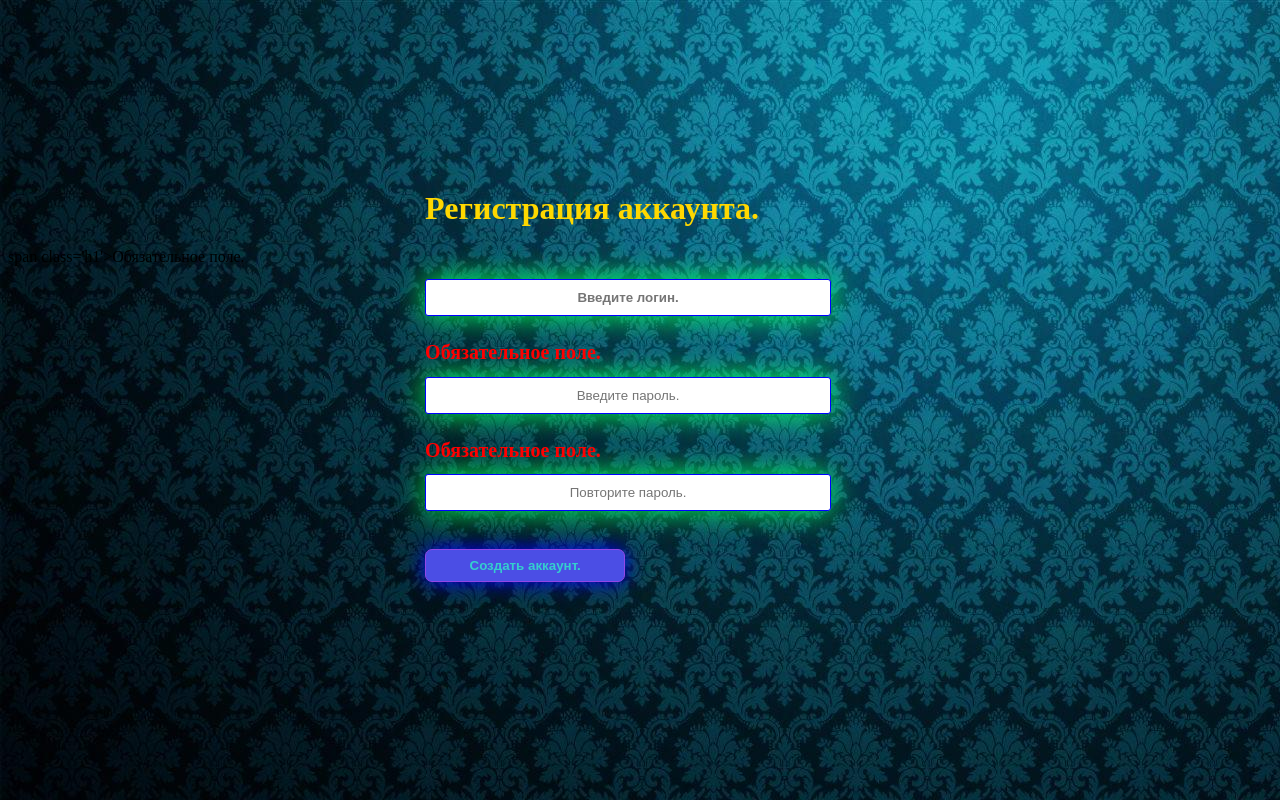
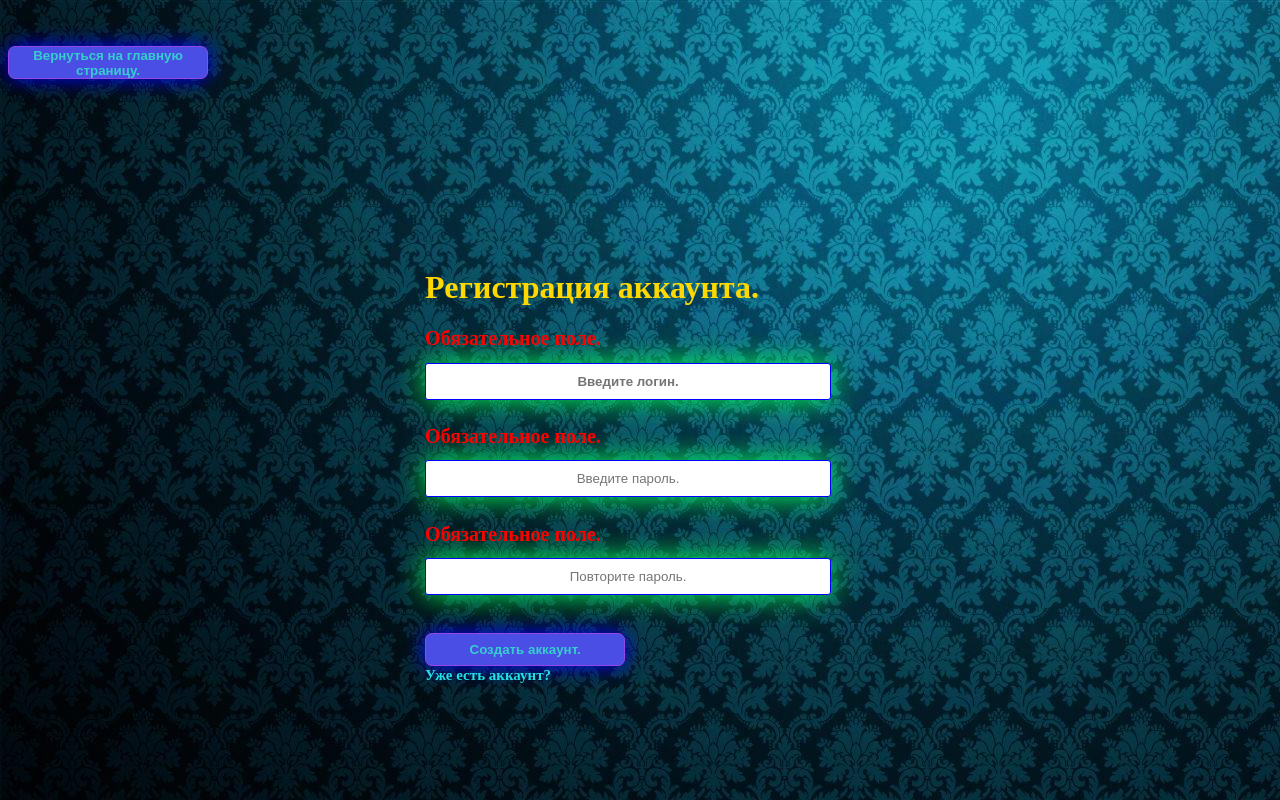
Before and after one commit to Crimor16/SegrysProject, a plain HTML site: page HTML/index(2).html in a window 1280 px wide. Drawn offline with Linux system fonts and the light colour scheme; files whose address does not match are found by name.

Commit message:
Добавил 1 ссылку и предупреждение при входе.

```diff
--- a/HTML/index(2).html
+++ b/HTML/index(2).html
@@ -67,6 +67,28 @@
 				#button:active{
 					color: white;
 				}
+				#button1{
+					width: 200px;
+					height: 33px;
+					border-radius: 7px;
+					color: #35cece;
+					margin-top: 3%;
+					background-color: #4b4ee5;
+					outline: none;
+					box-shadow: 0 0 20px #0004ff;
+					border: 1px solid #9347e5;
+					cursor: pointer;
+					font-weight: bold;
+				}
+				#button1:active{
+					background-color: #0700ed;
+				}
+				#button1:hover{
+					box-shadow: 0 0 20px #c7f400;
+				}
+				#button1:active{
+					color: white;
+				}
 				.h{
 					margin-left: 33%;
 					margin-top: 15%;
@@ -87,23 +109,38 @@
 					font-size: 20px;
 					font-weight: bold;
 				}
+				.span-1{
+					font-weight: bold;
+					font-size: 15px;
+					color: #20e1e8;
+					margin-left: 33%;
+				}
+				a{
+					text-decoration: none;
+				}
+				.span-1:hover{
+					color: #4b4ee5;
+				}
 			</style>
 		</head>
 		<body>
+			<a href="file:///H:/SegrysProject/version%201.0%20(1).html"><button id='button1'>Вернуться на главную страницу.</button></a>
 			<h1 class='h'>Регистрация аккаунта.</h1>
-			span class='h1'>Обязательное поле.</span>
+			<span class='h1'>Обязательное поле.</span>
 			<input type='text' placeholder='Введите логин.' required id='text-1'>
 			<span class='h2'>Обязательное поле.</span>
 			<input type='password' placeholder='Введите пароль.' required id='text-2'>
 			<span class='h2'>Обязательное поле.</span>
 			<input type='password' placeholder='Повторите пароль.' required id='text-3'>
-			<button id='button'>Создать аккаунт.</button>
+			<button id='button'>Создать аккаунт.</button><br>
+			<a href="file:///H:/SegrysProject/version%201.0%20(2.2).html"><span class="span-1">Уже есть аккаунт?</span></a>
 			<script>
 				'use strict'
 				let login = document.getElementById('text-1');
 				let password = document.getElementById('text-2');
 				let password2 = document.getElementById('text-3');
 				let button = document.getElementById('button');
+				alert("Внимание!\nЕсли вы при уже имеющимся аккаунте создадите новый, то старый аккаунт полностью удалится и заменится на этот.");
 				button.addEventListener('click', function(){
 					let a = document.getElementById('text-1').value;
 					let a1 = document.getElementById('text-2').value;
@@ -113,6 +150,14 @@
 							if(a1 === a2){
 								localStorage.setItem('login3965', a);
 								localStorage.setItem('password3965', a1);
+
+								localStorage.removeItem('date');
+								localStorage.removeItem('select');
+								localStorage.removeItem('text');
+								localStorage.removeItem('pre-last');
+								localStorage.removeItem('today');
+								localStorage.removeItem('last');
+
 								location.href = 'file:///H:/SegrysProject/version%201.0%20(3).html';
 							}
 							else
```
